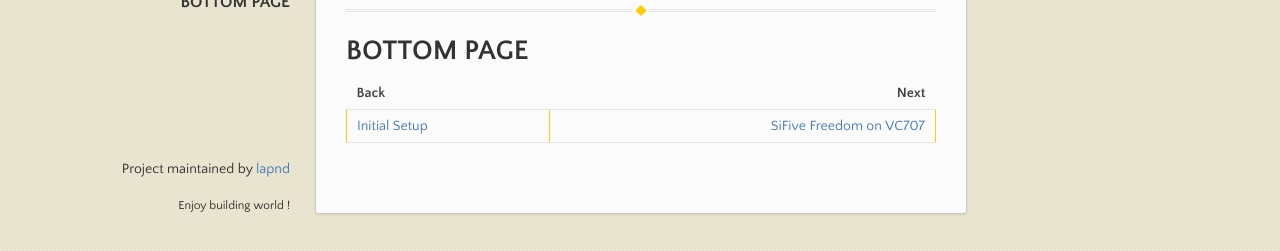
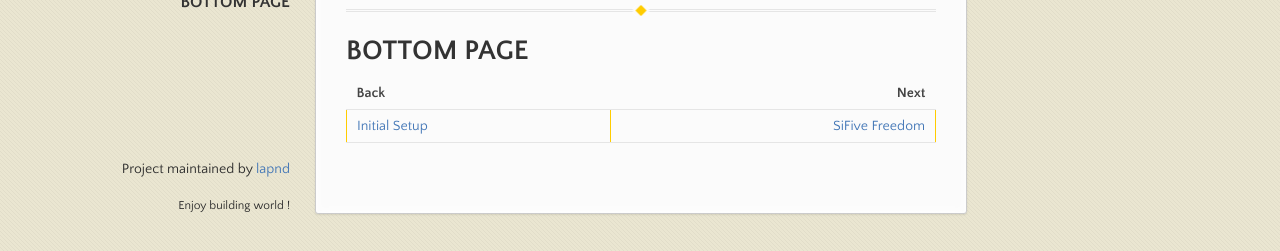
Before and after one commit to lapnd/httdes.github.io, a Jekyll site: the page built from keystone.md, in a window 1280 px wide and 900 px high, scrolled down 4829 px. Shown: the part 646-897 px from the top of the window. Built offline with Jekyll 4.4.1, drawn with Linux system fonts in a browser that asks for light colours; our own code applies the rules of GitHub Pages for plain Markdown files.

Commit message:
Update keystone.md

```diff
--- a/keystone.md
+++ b/keystone.md
@@ -239,4 +239,4 @@ So if you want to use the keystone-demo ([I. b)](#i-b-keystone-demo)), you have
 
 | Back | Next |
 | :--- | ---: |
-| [Initial Setup](./init.md) | [SiFive Freedom on VC707](./vc707.md) |
+| [Initial Setup](./init.md) | [SiFive Freedom](./vc707.md) |
```
